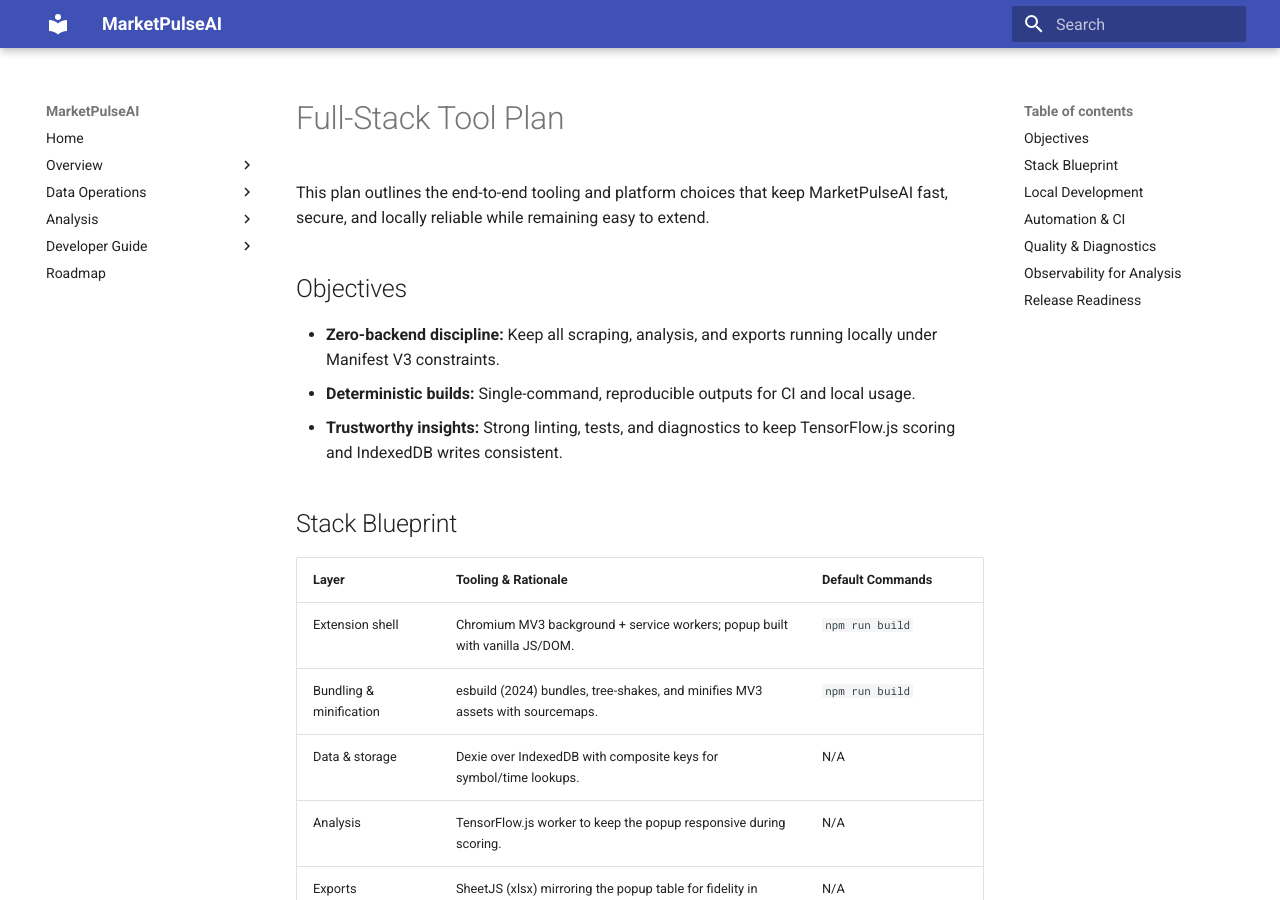
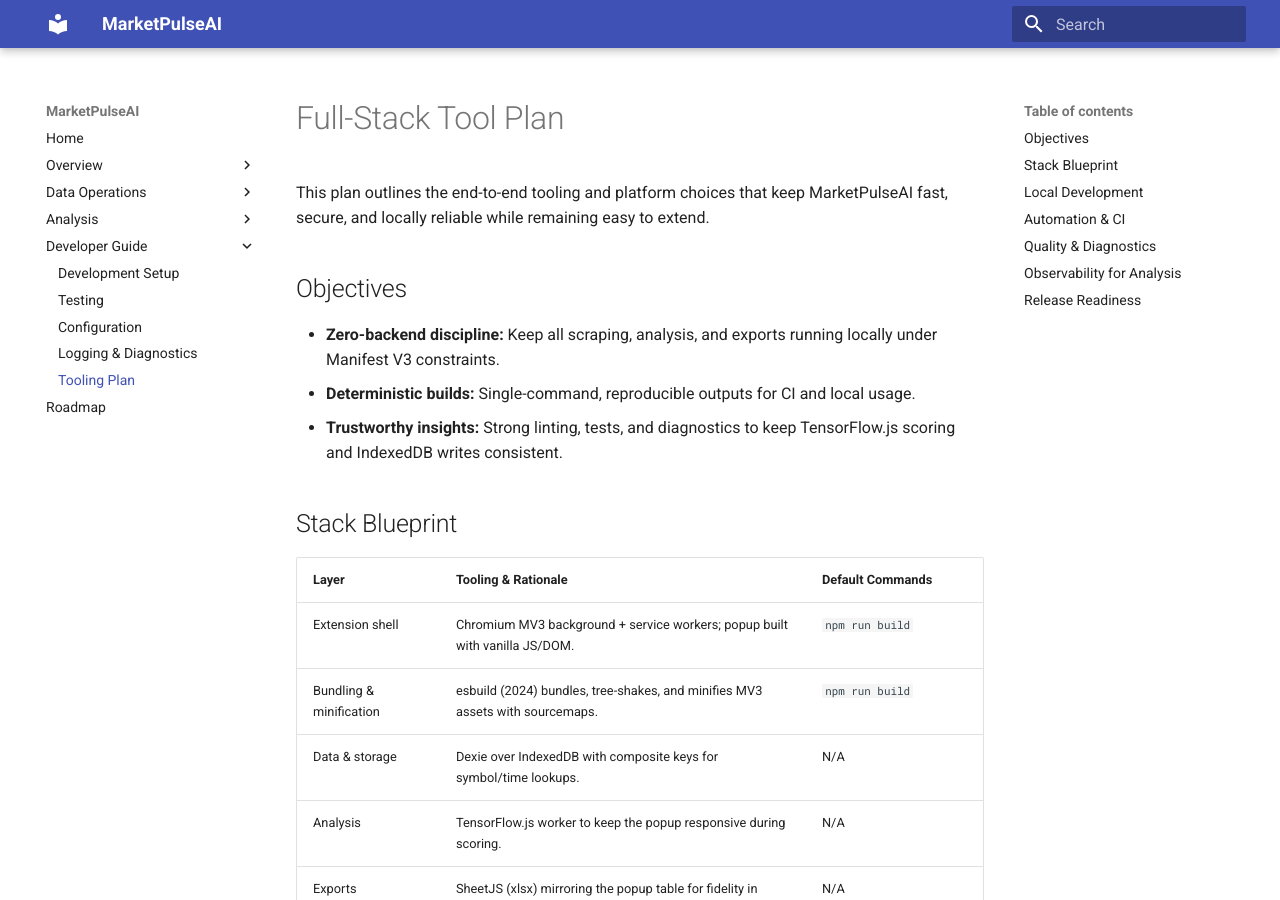
Before and after one commit to shari-ar/MarketPulseAI, an MkDocs documentation site: the page built from docs/tooling-plan.md, in a window 1280 px wide and 900 px high. Built offline with MkDocs 1.6.1 and Material for MkDocs 9.7.7, drawn with Linux system fonts in a browser that asks for light colours.

Commit message:
Add tooling plan to documentation nav

```diff
--- a/mkdocs.yml
+++ b/mkdocs.yml
@@ -20,6 +20,7 @@
       - Testing: testing.md
       - Configuration: configuration.md
       - Logging & Diagnostics: diagnostics.md
+      - Tooling Plan: tooling-plan.md
   - Roadmap: roadmap.md
 plugins:
   - search
```
